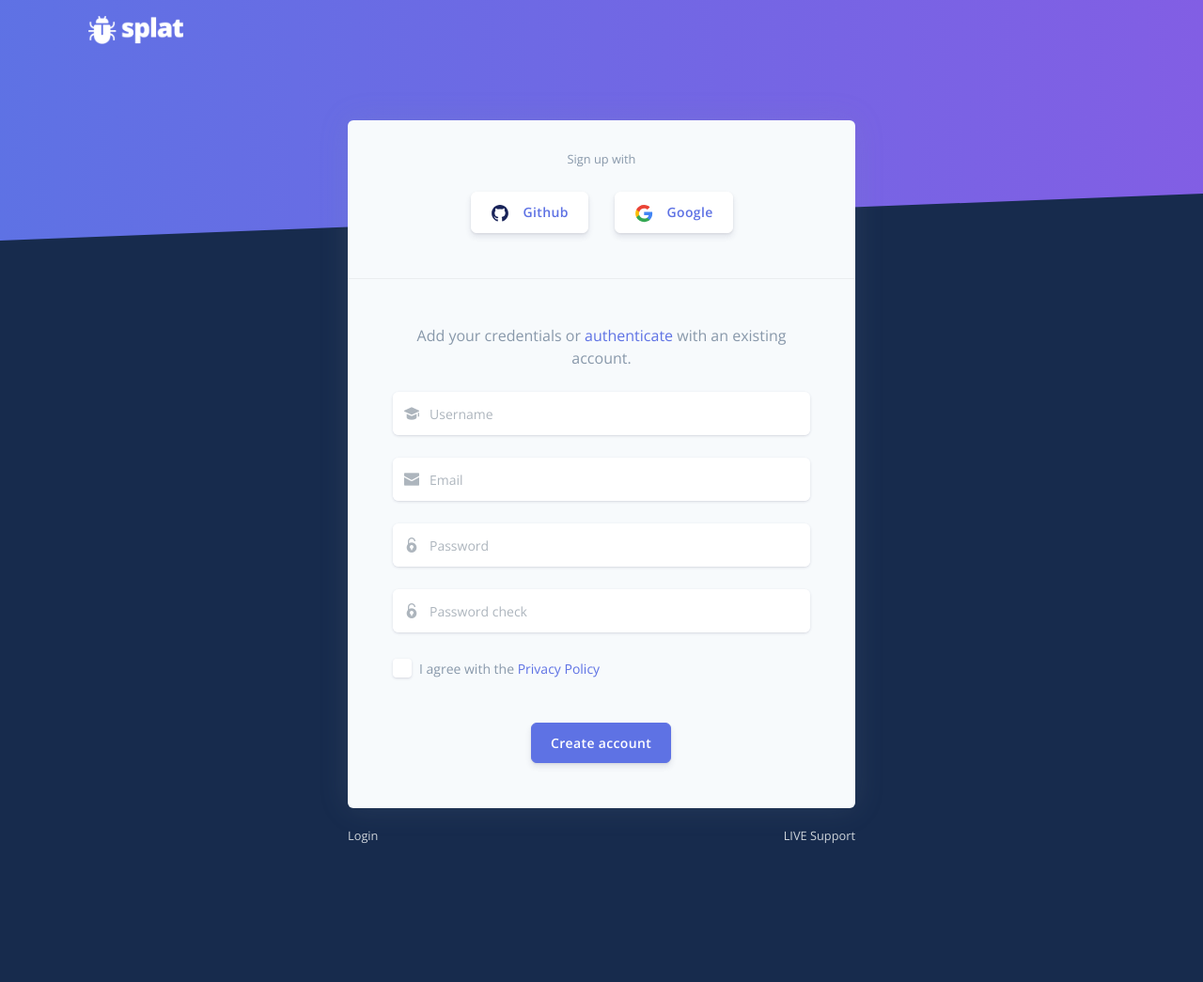
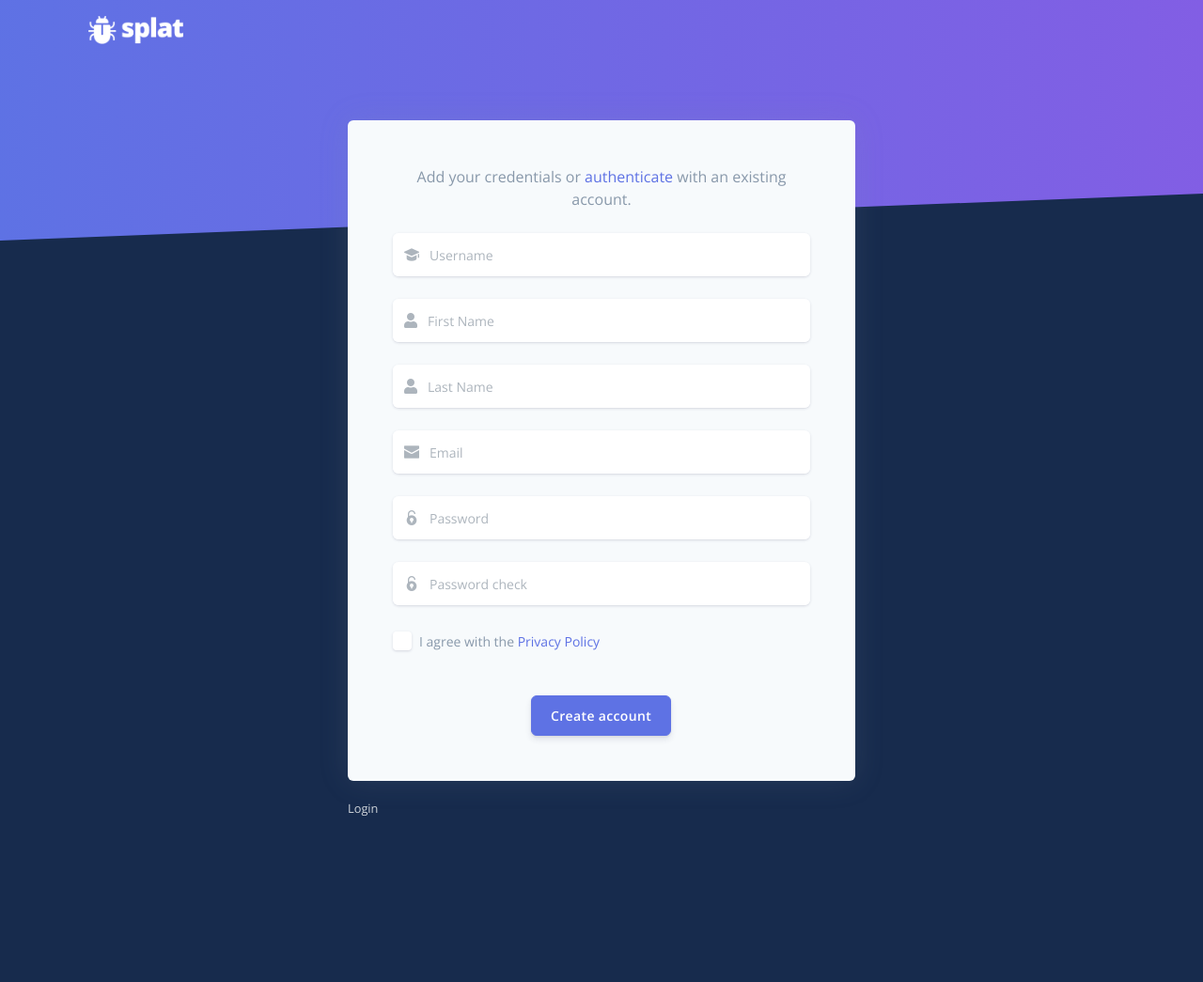
Before and after one commit to ptrcktylr/splat-issue-tracker, a Django app: page /register/ in a window 1280 px wide. Shown: the whole page at 94% size. After the commit the page ends 868 px from the top, so only its background shows below. Run offline with Django 3.2, Linux system fonts and the light colour scheme; some libraries are stand-ins or nearby versions.

Commit message:
added first & last name fields to user registration

```diff
--- a/authentication/forms.py
+++ b/authentication/forms.py
@@ -24,6 +24,20 @@ class LoginForm(forms.Form):
         ))
 
 class SignUpForm(UserCreationForm):
+    first_name = forms.CharField(
+        widget=forms.TextInput(
+            attrs={
+                "placeholder" : "First Name",
+                "class": "form-control"
+            }
+        ))
+    last_name = forms.CharField(
+        widget=forms.TextInput(
+            attrs={
+                "placeholder" : "Last Name",
+                "class": "form-control"
+            }
+        ))
     username = forms.CharField(
         widget=forms.TextInput(
             attrs={
@@ -55,4 +69,4 @@ class SignUpForm(UserCreationForm):
 
     class Meta:
         model = User
-        fields = ('username', 'email', 'password1', 'password2')
+        fields = ('first_name', 'last_name', 'username', 'email', 'password1', 'password2')
--- a/core/templates/accounts/register.html
+++ b/core/templates/accounts/register.html
@@ -14,7 +14,7 @@
         <div class="col-lg-6 col-md-8">
 
           <div class="card bg-secondary shadow border-0">
-            <div class="card-header bg-transparent pb-5">
+            <!-- <div class="card-header bg-transparent pb-5">
               <div class="text-muted text-center mt-2 mb-4"><small>Sign up with</small></div>
               <div class="text-center">
                 <a href="#" class="btn btn-neutral btn-icon mr-4">
@@ -26,7 +26,7 @@
                   <span class="btn-inner--text">Google</span>
                 </a>
               </div>
-            </div>
+            </div> -->
             <div class="card-body px-lg-5 py-lg-5">
               <div class="text-center text-muted mb-4">
 
@@ -58,6 +58,26 @@
                     </div>
                   </div>
                   <span class="text-error">{{ form.username.errors }}</span>
+
+                  <div class="form-group">
+                    <div class="input-group input-group-alternative mb-3">
+                      <div class="input-group-prepend">
+                        <span class="input-group-text"><i class="fas fa-user"></i></span>
+                      </div>
+                      {{ form.first_name }}
+                    </div>
+                  </div>
+                  <span class="text-error">{{ form.first_name.errors }}</span>
+
+                  <div class="form-group">
+                    <div class="input-group input-group-alternative mb-3">
+                      <div class="input-group-prepend">
+                        <span class="input-group-text"><i class="fas fa-user"></i></span>
+                      </div>
+                      {{ form.last_name }}
+                    </div>
+                  </div>
+                  <span class="text-error">{{ form.last_name.errors }}</span>
 
                   <div class="form-group">
                     <div class="input-group input-group-alternative mb-3">
@@ -117,10 +137,6 @@
         <div class="col-3">
           <a href="{% url 'login' %}" class="text-light"><small>Login</small></a>
         </div>
-        <div class="col-3 text-right">
-          <a target="_blank"
-             href="https://appseed.us" class="text-light"><small>LIVE Support</small></a>
-        </div>
       </div>
 
     </div>
```
Also changed, not shown: core/templates/accounts/login.html (+3 -4 lines), core/templates/includes/sidenav.html (+14 -10 lines).
